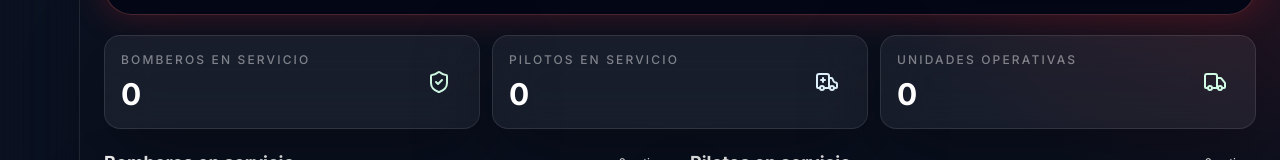
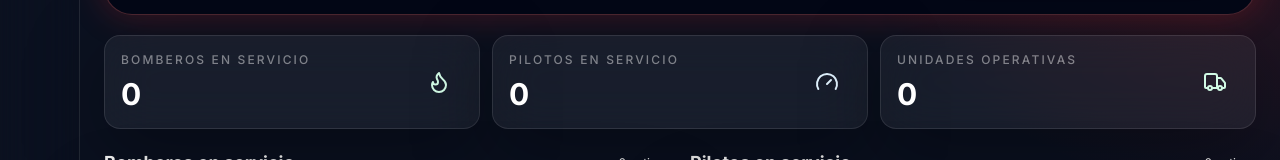
Before and after one commit to wak1e7/FireOps, a Next.js app: page /operaciones in a window 1280 px wide. Shown: the part 307-467 px from the top of the page. Built offline with nearby package versions, Linux system fonts and the light colour scheme; no server answers.

Commit message:
style: update dashboard metric icons

```diff
--- a/src/modules/dashboard/pages/dashboard-page.tsx
+++ b/src/modules/dashboard/pages/dashboard-page.tsx
@@ -1,7 +1,7 @@
 "use client";
 
 import Link from "next/link";
-import { Ambulance, ShieldCheck, Siren, Truck } from "lucide-react";
+import { Flame, Gauge, Siren, Truck } from "lucide-react";
 import { ActivePersonnelList } from "@/modules/bomberos/components/active-personnel-list";
 import { AppShell } from "@/modules/dashboard/components/app-shell";
 import { MetricCard } from "@/modules/dashboard/components/metric-card";
@@ -53,8 +53,8 @@ export function DashboardPage() {
         ) : null}
 
         <section className="grid gap-3 md:grid-cols-3">
-          <MetricCard title="Bomberos en servicio" value={activeFirefighters.length} icon={ShieldCheck} tone="green" />
-          <MetricCard title="Pilotos en servicio" value={activePilots.length} icon={Ambulance} tone="blue" />
+          <MetricCard title="Bomberos en servicio" value={activeFirefighters.length} icon={Flame} tone="green" />
+          <MetricCard title="Pilotos en servicio" value={activePilots.length} icon={Gauge} tone="blue" />
           <MetricCard title="Unidades operativas" value={operationalVehicles.length} icon={Truck} tone="green" />
         </section>
 
```
